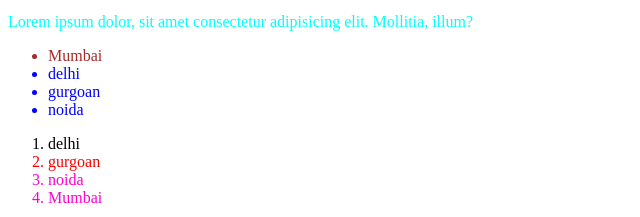
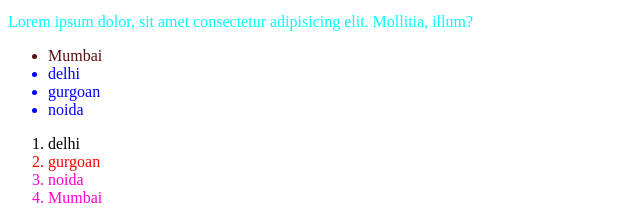
Before and after one commit to avanishkumar5035/myproject, a plain HTML site: page L06/index.html in a window 1280 px wide. Shown: the part 173-390 px from the top of the page, 0-640 px from the left. Drawn offline with Linux system fonts and the light colour scheme.

Commit message:
Update style.css

```diff
--- a/L06/style.css
+++ b/L06/style.css
@@ -23,7 +23,7 @@ p.para{
 /* child selector  */
 
 ul>li{
-    color: brown;
+    color: rgb(90, 14, 14);
 }
 
 
```
